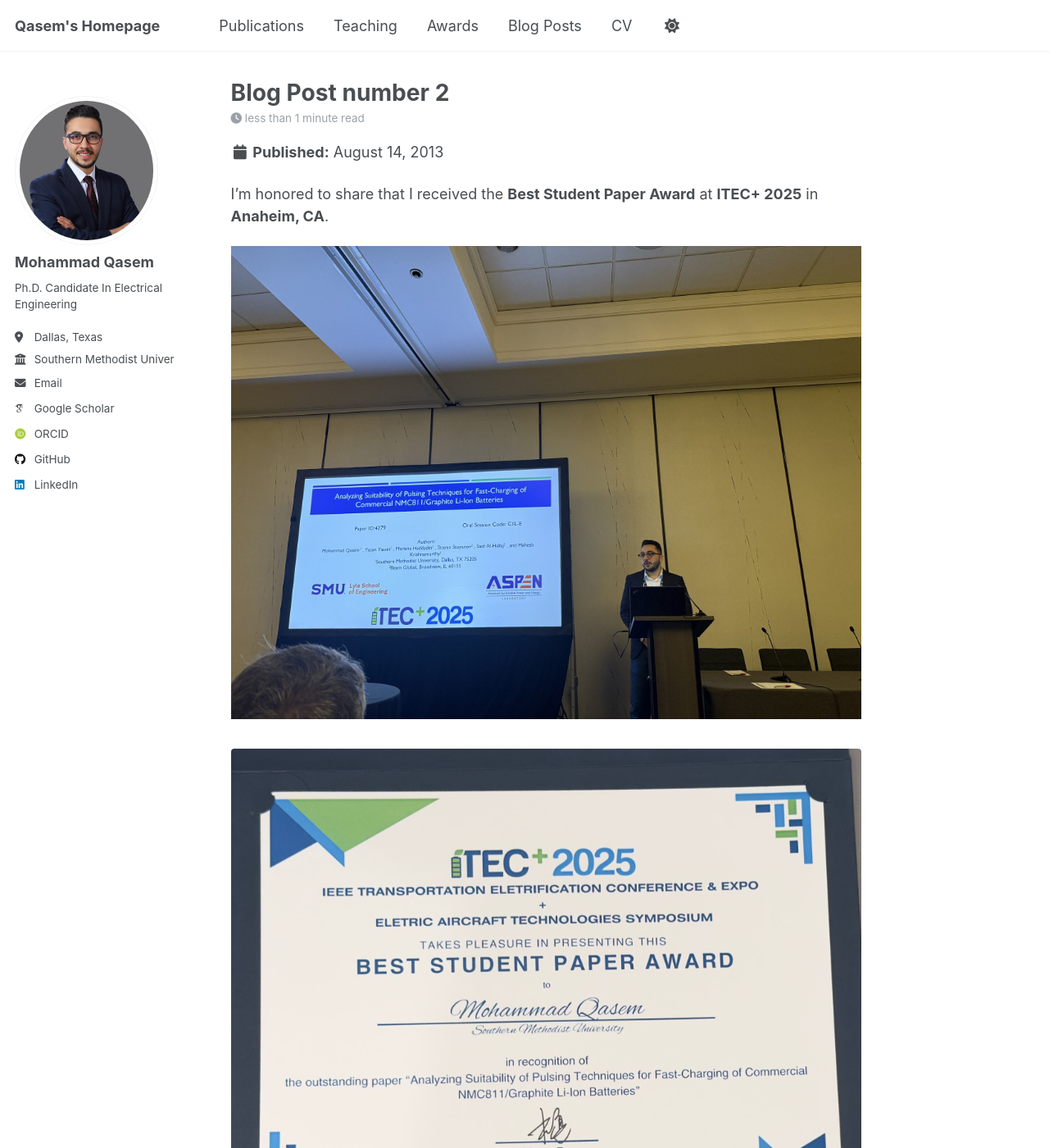
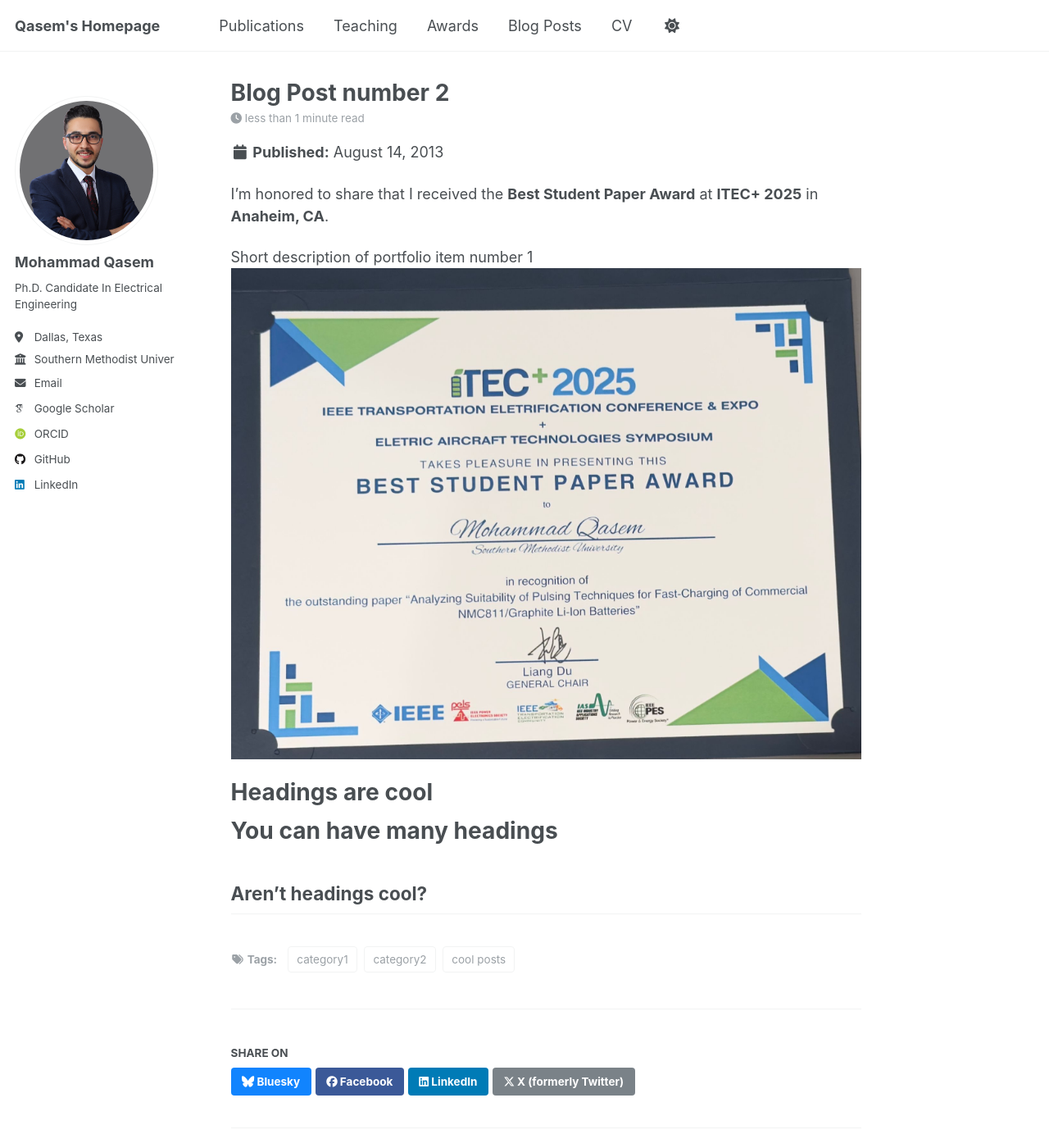
Before and after one commit to MohammadQasem97/Mohammad_Qasem.github.io, a Jekyll site: the page built from _posts/2013-08-14-blog-post-2.md, in a window 1280 px wide and 1400 px high. Shown: the whole window at 82% size. Built offline with Jekyll 4.4.1, drawn with Linux system fonts in a browser that asks for light colours; some web fonts are replaced; a script that is not in the unit is left out; some of the changed text lies outside the part shown.

Commit message:
Update 2013-08-14-blog-post-2.md

```diff
--- a/_posts/2013-08-14-blog-post-2.md
+++ b/_posts/2013-08-14-blog-post-2.md
@@ -10,12 +10,7 @@ tags:
 
 I’m honored to share that I received the **Best Student Paper Award** at **ITEC+ 2025** in **Anaheim, CA**.
 
-![On-stage presentation]({{ '/images/itec2025-talk.jpg' | relative_url }})
-
-<figure>
-  <img src="{{ '/images/itec2025-certificate.jpg' | relative_url }}" alt="ITEC+ 2025 Best Student Paper certificate">
-  <figcaption>Certificate presented at the Electric Aircraft Technologies Symposium track.</figcaption>
-</figure>
+Short description of portfolio item number 1<br/><img src='/images/itec2025-certificate.jpg'>
 
 Headings are cool
 ======
```
